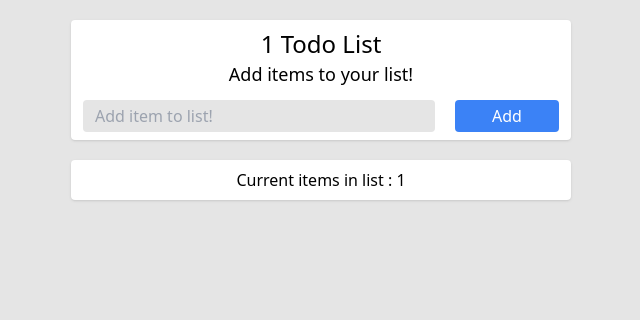
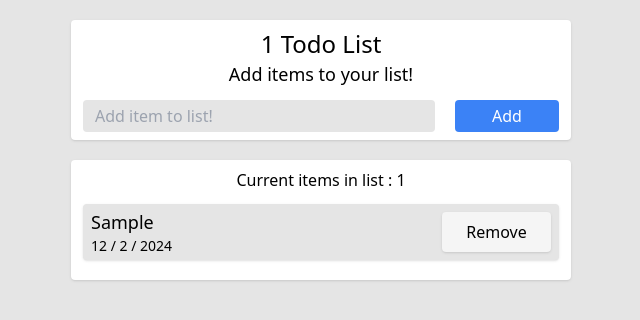
Before and after one commit to matteogiampaolo21/jest-nextjs-todo, a Next.js app: page /1 in a window 1280 px wide. Both pictures are taken after typing "Sample" into the empty fields and a click on the button "Add". Shown: the top 320 px of the page, without its empty margins (319-959 px from the left). Built offline with nearby package versions, Linux system fonts and the light colour scheme.

Commit message:
can remove items from list.

```diff
--- a/src/components/CustomTodo.tsx
+++ b/src/components/CustomTodo.tsx
@@ -15,12 +15,21 @@ const CustomTodo:FC<{routeID:string}> = ({ routeID }) => {
 
 
     const [item,setItem] = useState("");
-    const [items,setItems] = useState<string[]>([]);
+    const [items,setItems] = useState<{text:string,date:Date}[]>([]);
 
     const addItem = (e:React.MouseEvent<HTMLButtonElement, MouseEvent>) => {
         e.preventDefault()
-        setItems([...items,item]);
+        const currentDate = new Date();
+        const itemObj = {text:item,date:currentDate}
+        setItems([...items,itemObj]);
         setItem("");
+    }
+
+    const removeItem = (e:React.MouseEvent<HTMLButtonElement, MouseEvent>, itemDate:Date) => {
+        e.preventDefault();
+        const newArray = items.filter(item => item.date !== itemDate);
+        setItems(newArray);
+
     }
 
 
@@ -31,13 +40,23 @@ const CustomTodo:FC<{routeID:string}> = ({ routeID }) => {
                 <p className='text-lg'>Add items to your list!</p>
                 <form className="grid grid-cols-4 mt-3 gap-5">
                     <input onChange={e => setItem(e.target.value)} value={item} className="col-span-3 bg-neutral-200 rounded px-3 py-1" type="text" placeholder="Add item to list!" />
-                    <button onClick={e => addItem(e)} className="bg-blue-500 text-center text-white px-2 py-1 rounded">Add</button>
+                    <button onClick={e => addItem(e)} className="bg-blue-500 hover:bg-blue-700 duration-200 text-center text-white px-2 py-1 rounded">Add</button>
                 </form>
             </header>
 
             <main className='text-center my-5 w-500 mx-auto bg-white rounded px-3 py-2 shadow'>
-                <p>Current items in list : {items.length} </p>
+                <p className=''>Current items in list : {items.length} </p>
 
+
+                {items.map((listItem,index) => (
+                    <article className='bg-neutral-200 px-2 py-1 grid gap-2 grid-cols-4 items-center rounded shadow my-3 text-left' key={index}>
+                        <div className='col-span-3'>
+                            <h3 className='text-lg'>{listItem.text}</h3>
+                            <p className='text-sm'> {`${listItem.date.getDate()} / ${listItem.date.getMonth()} / ${listItem.date.getFullYear()} `} </p>
+                        </div>
+                        <button onClick={e => removeItem(e,listItem.date)} className='bg-neutral-100 h-10 shadow rounded duration-200 hover:bg-neutral-300'>Remove</button>
+                    </article>
+                ))}
             </main>
         </main>
     )
```
Also changed, not shown: 1 other file (tests, documents, lock files or other folders).
